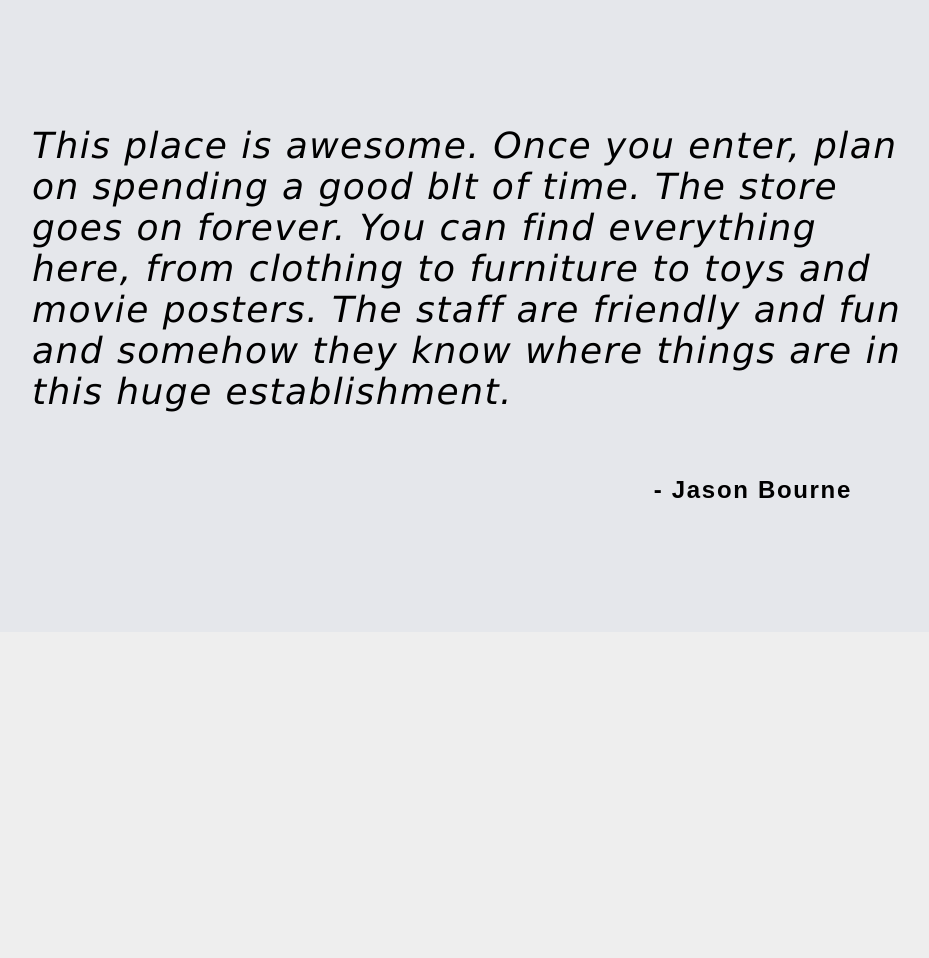
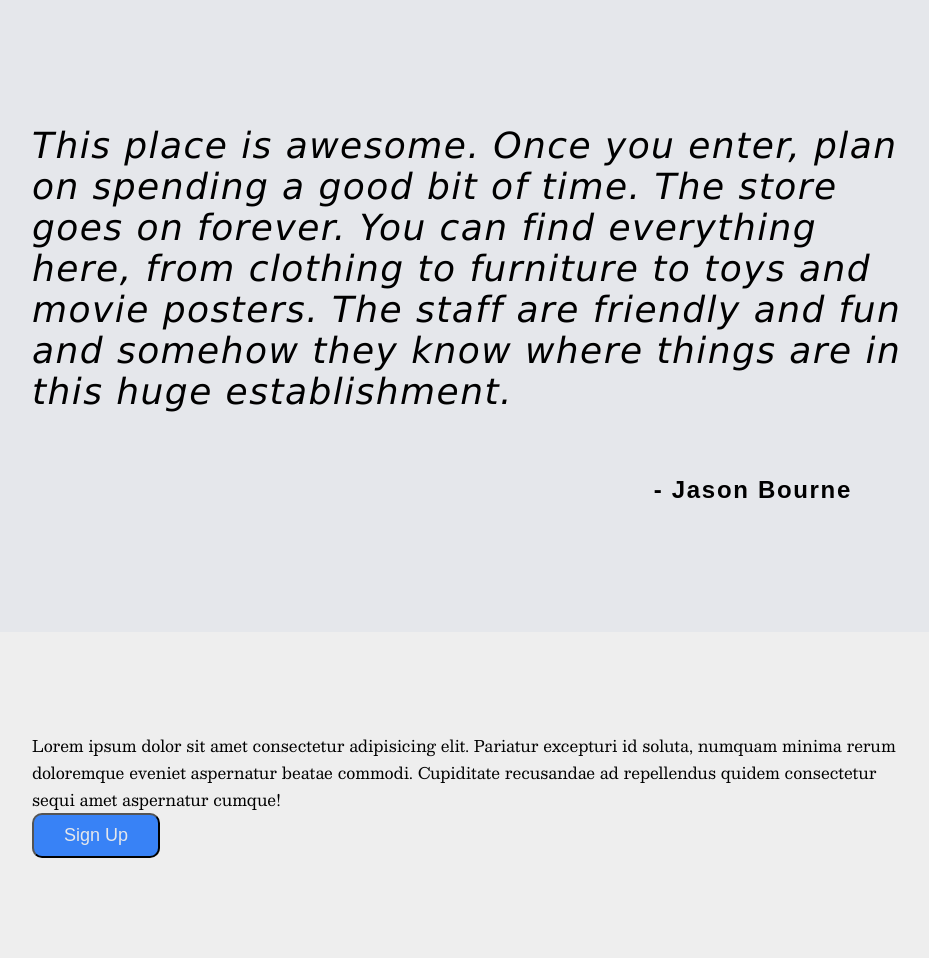
Before and after one commit to alexnewman42/landing-page, a plain HTML site: page index.html in a window 1280 px wide. Shown: the part 1180-2138 px from the top of the page, without its empty margins (168-1097 px from the left). Before the commit the page ends 1812 px from the top, so only its background shows below. Drawn offline with nearby package versions, Linux system fonts and the light colour scheme.

Commit message:
Start call to action section

```diff
--- a/index.html
+++ b/index.html
@@ -59,8 +59,17 @@
     </div>
 
     <div class="quote">
-      <p class="quote-text">This place is awesome. Once you enter, plan on spending a good bIt of time. The store goes on forever. You can find everything here, from clothing to furniture to toys and movie posters. The staff are friendly and fun and somehow they know where things are in this huge establishment.</p>
+      <p class="quote-text">This place is awesome. Once you enter, plan on spending a good bit of time. The store goes on forever. You can find everything here, from clothing to furniture to toys and movie posters. The staff are friendly and fun and somehow they know where things are in this huge establishment.</p>
       <p class="attr">- Jason Bourne</p>
+    </div>
+
+    <div class="newsletter-container">
+      <div class="modal">
+        <div class="modal-text">Lorem ipsum dolor sit amet consectetur adipisicing elit. Pariatur excepturi id soluta, numquam minima rerum doloremque eveniet aspernatur beatae commodi. Cupiditate recusandae ad repellendus quidem consectetur sequi amet aspernatur cumque!</div>
+        <div>
+        <button class="modal-button">Sign Up</button>
+        </div>
+      </div>
     </div>
 
   </body>
--- a/styles.css
+++ b/styles.css
@@ -107,6 +107,15 @@ section {
   padding-right: 60px;
 }
 
+.newsletter-container {
+  padding: 100px 200px;
+}
+
+.modal {
+  display: flexbox;
+  flex-direction: row;
+}
+
 button {
     cursor: pointer;
     padding: 10px 30px;
```
